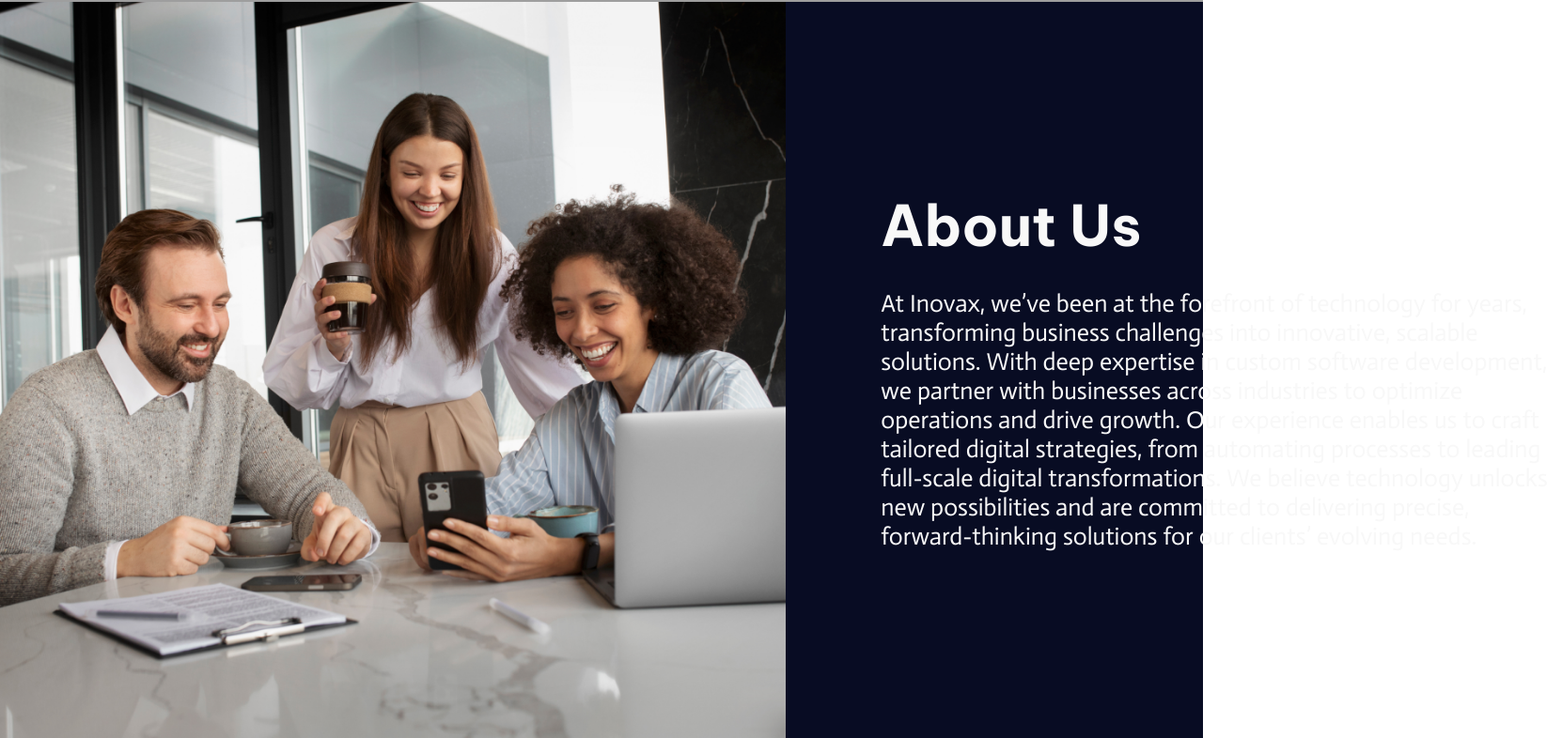
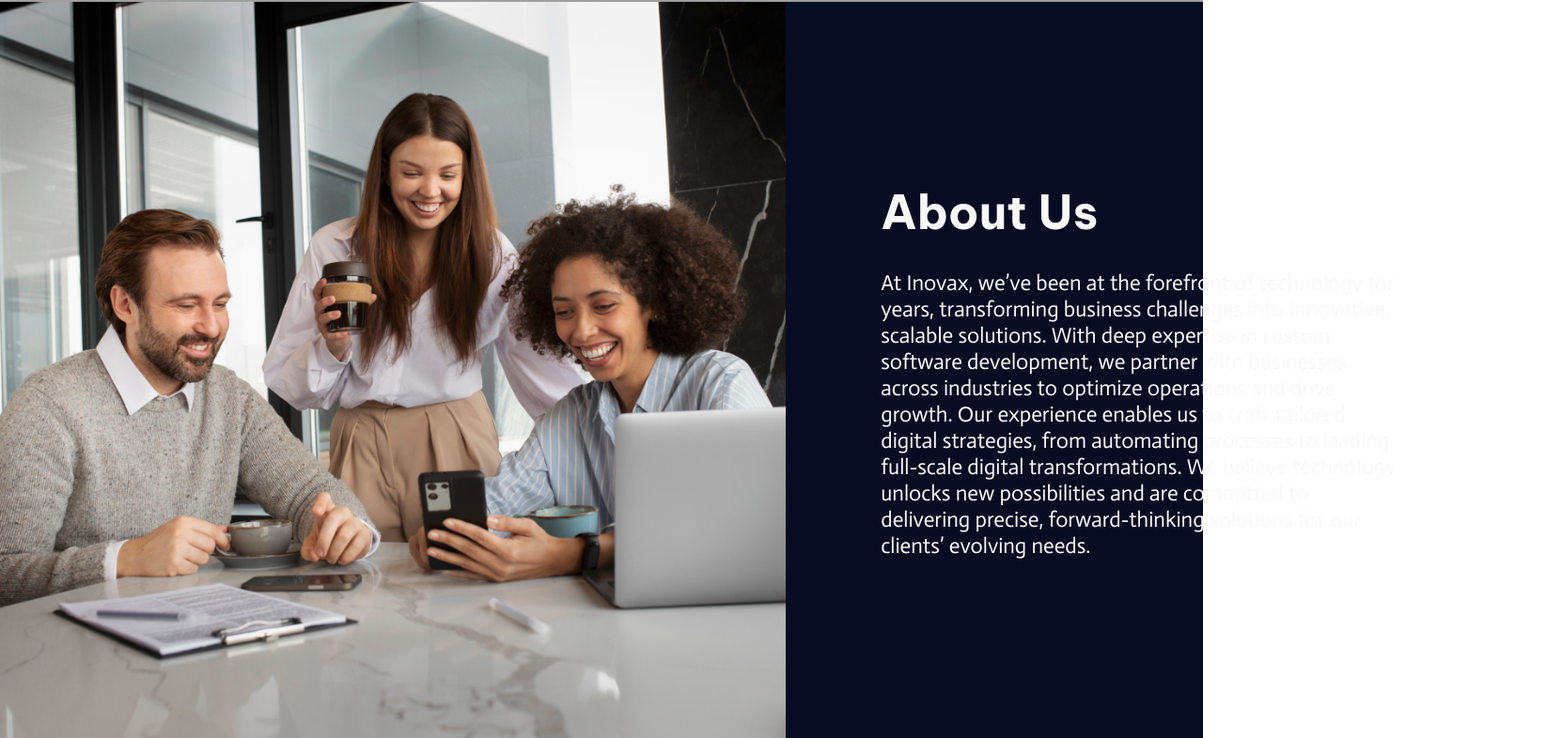
Before and after one commit to rafajdev/Inovax, a React (Vite) app: page / in a window 1280 px wide. Shown: the part 782-1568 px from the top of the page at 94% size, 1662 px wide, since content can reach past the window. Built offline with nearby package versions, Linux system fonts and the light colour scheme; grey boxes are pictures that could not be loaded.

Commit message:
Updated aboutus section. Changed content width and adjusted fonts

```diff
--- a/src/sections/aboutus/styles.module.css
+++ b/src/sections/aboutus/styles.module.css
@@ -18,7 +18,7 @@
 }
 
 .section_content_container {
-    width: 725px;
+    width: 551px;
     height: 100%;
     margin-left: 101px;
     display: flex;
@@ -29,7 +29,7 @@
 
 .section_content_container_title {
     color: var(--white-color);
-    font-size: 60px;
+    font-size: 50px;
     font-family: "Be Vietnam Pro", sans-serif;
     font-weight: bolder;
     margin-bottom: 30px;
@@ -37,5 +37,5 @@
 
 .section_content_container_paragraph {
     color: var(--white-color);
-    font-size: 26px;
+    font-size: 23px;
 }
```
